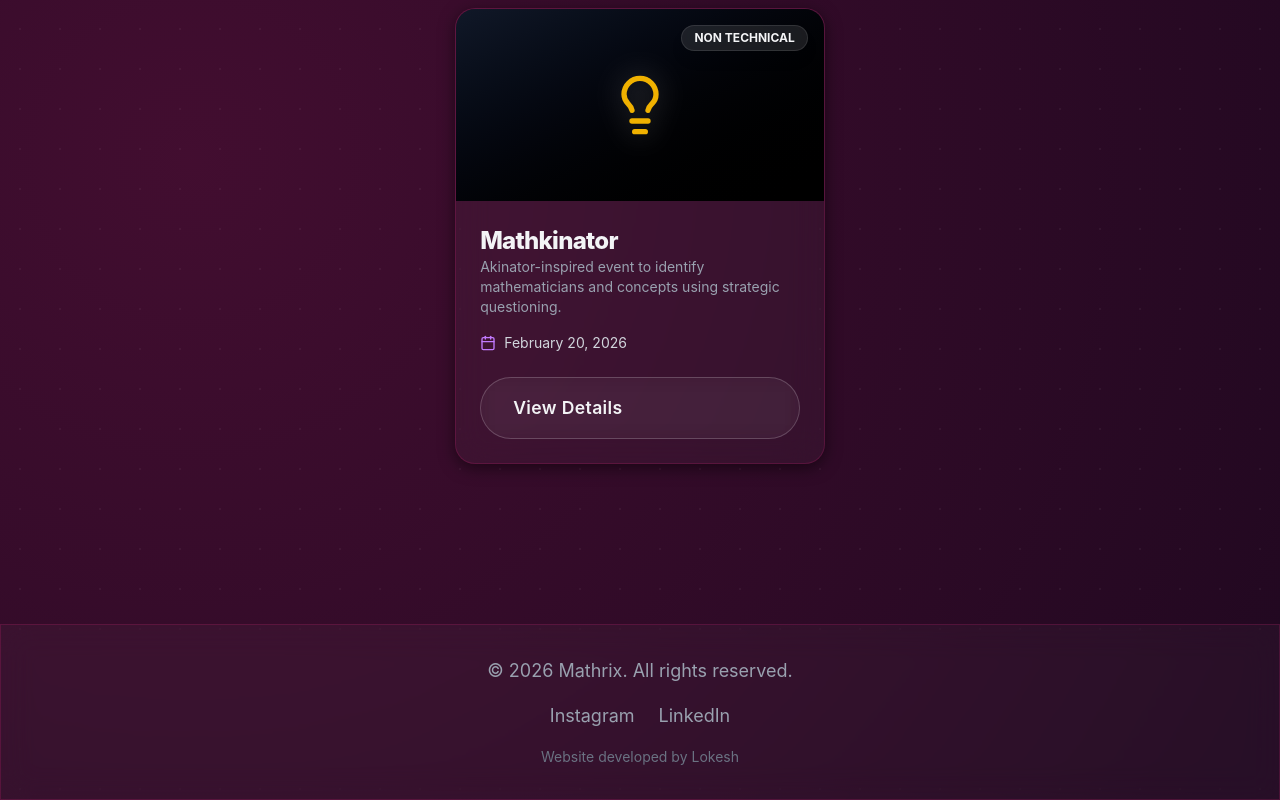
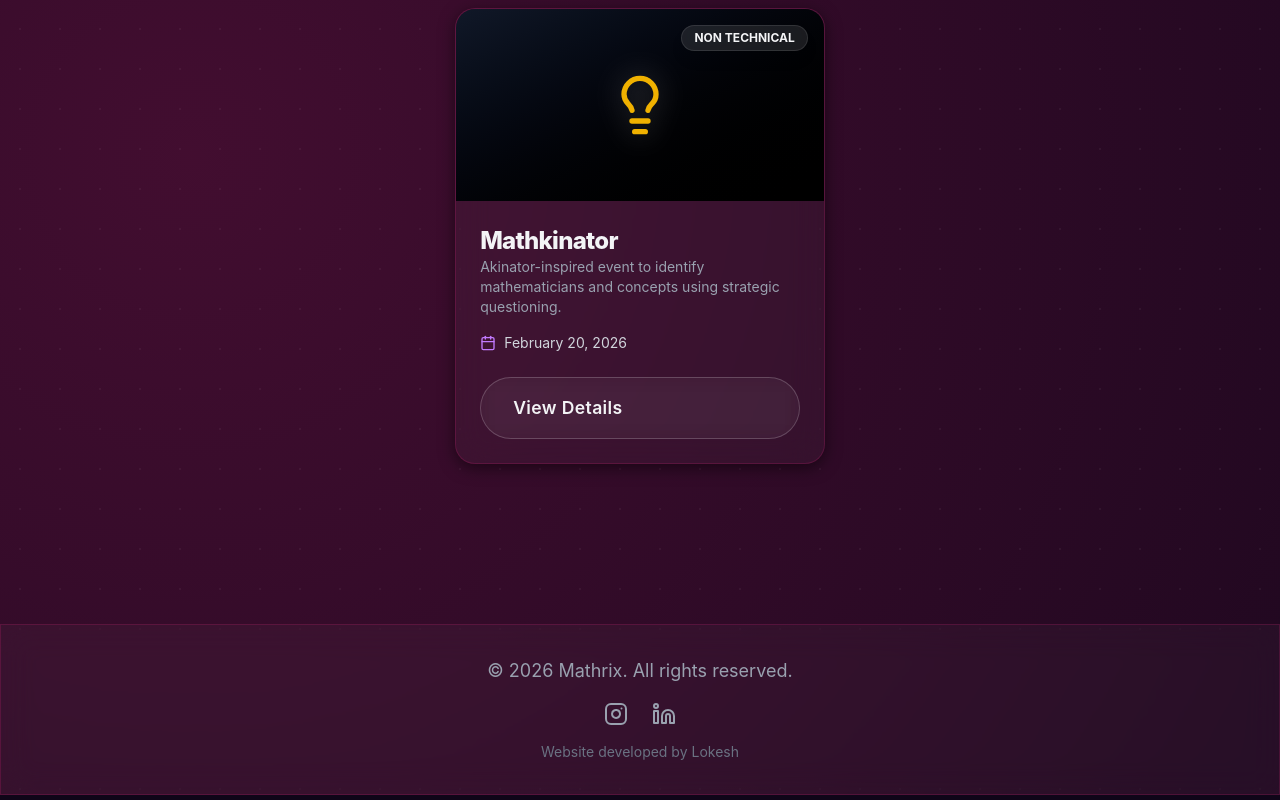
Before and after one commit to lokeshh29/mathrix-website-2026, a React (Vite) app in the folder frontend/: page / in a window 1280 px wide. Shown: the part 3471-4271 px from the top of the page. Built offline with nearby package versions, Linux system fonts and the light colour scheme; no server answers.

Commit message:
feat: add logos

```diff
--- a/frontend/src/components/Layout.jsx
+++ b/frontend/src/components/Layout.jsx
@@ -1,4 +1,5 @@
 import React from 'react';
+import { Instagram, Linkedin } from 'lucide-react';
 import Navbar from './Navbar';
 import ThreeBackground from './ThreeBackground';
 
@@ -17,8 +18,12 @@ const Layout = ({ children }) => {
                 <div className="container mx-auto px-4 text-center text-gray-400">
                     <p>© 2026 Mathrix. All rights reserved.</p>
                     <div className="flex justify-center gap-6 mt-4">
-                        <a href="https://www.instagram.com/mathrix_official/" className="hover:text-purple-400 transition-colors">Instagram</a>
-                        <a href="https://www.linkedin.com/company/mathrix-2025/" className="hover:text-purple-400 transition-colors">LinkedIn</a>
+                        <a href="https://www.instagram.com/mathrix_official/" target="_blank" rel="noopener noreferrer" className="hover:text-pink-400 transition-colors" aria-label="Instagram">
+                            <Instagram size={24} />
+                        </a>
+                        <a href="https://www.linkedin.com/company/mathrix-2025/" target="_blank" rel="noopener noreferrer" className="hover:text-blue-400 transition-colors" aria-label="LinkedIn">
+                            <Linkedin size={24} />
+                        </a>
                     </div>
                     <p className="mt-4 text-sm text-gray-500">Website developed by Lokesh</p>
 
```
